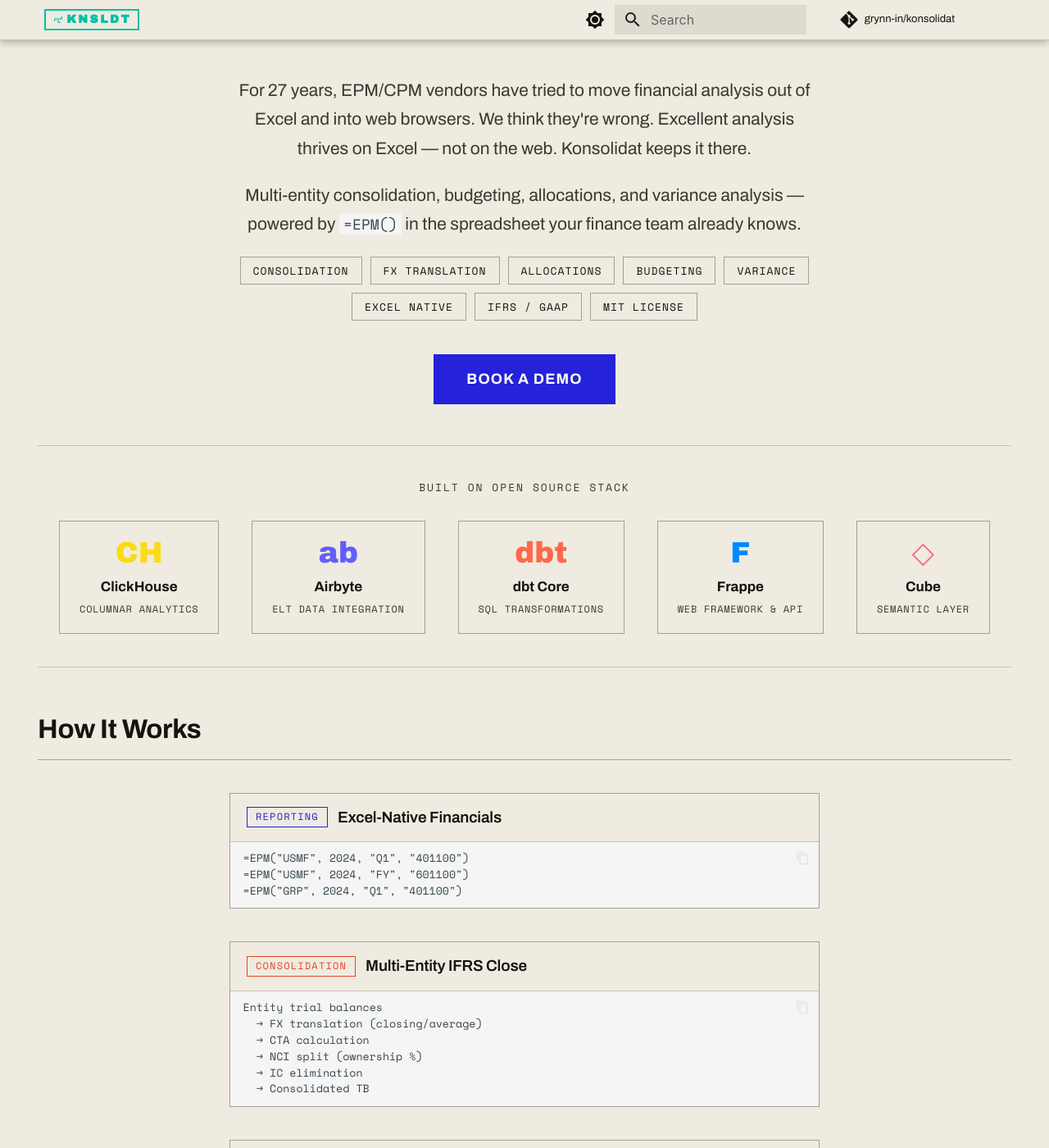
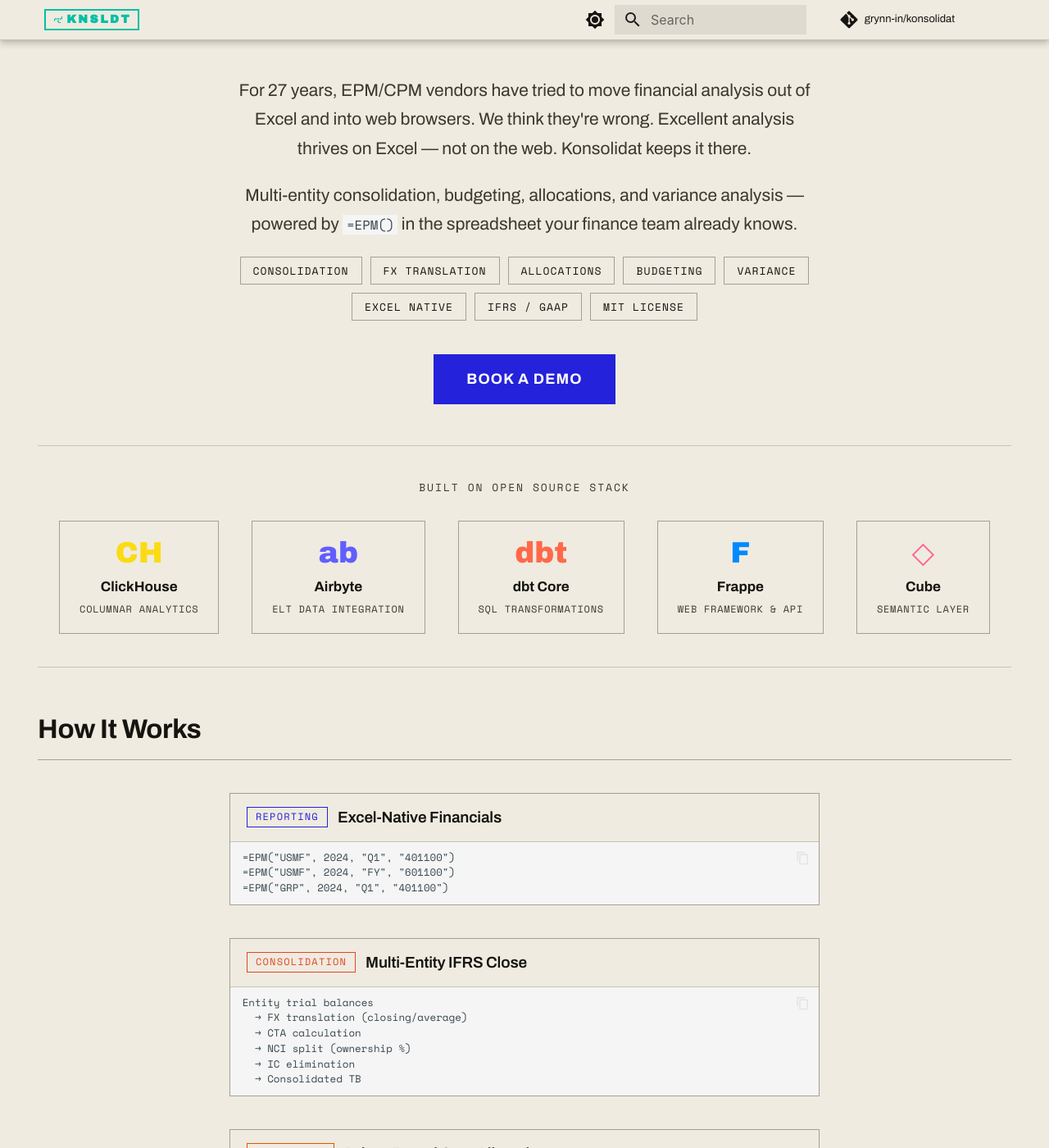
Before and after one commit to grynn-in/konsolidat, an MkDocs documentation site: the page built from docs/index.md, in a window 1280 px wide and 1400 px high, scrolled down 613 px. Shown: the whole window at 82% size. Built offline with MkDocs 1.6.1 and Material for MkDocs 9.7.7, drawn with Linux system fonts in a browser that asks for light colours; comment, search, counter and statistics services are not loaded.

Commit message:
style: reduce code font size (inline 0.75em, blocks 0.8em)
Co-Authored-By: Claude Opus 4.6 <noreply@anthropic.com>

```diff
--- a/docs/stylesheets/extra.css
+++ b/docs/stylesheets/extra.css
@@ -68,6 +68,11 @@ body,
 code,
 .md-typeset code {
   font-family: 'Space Mono', monospace;
+  font-size: 0.75em;
+}
+
+.md-typeset pre code {
+  font-size: 0.8em;
 }
 
 /* ---------- Swiss: sharp corners everywhere ---------- */
```
